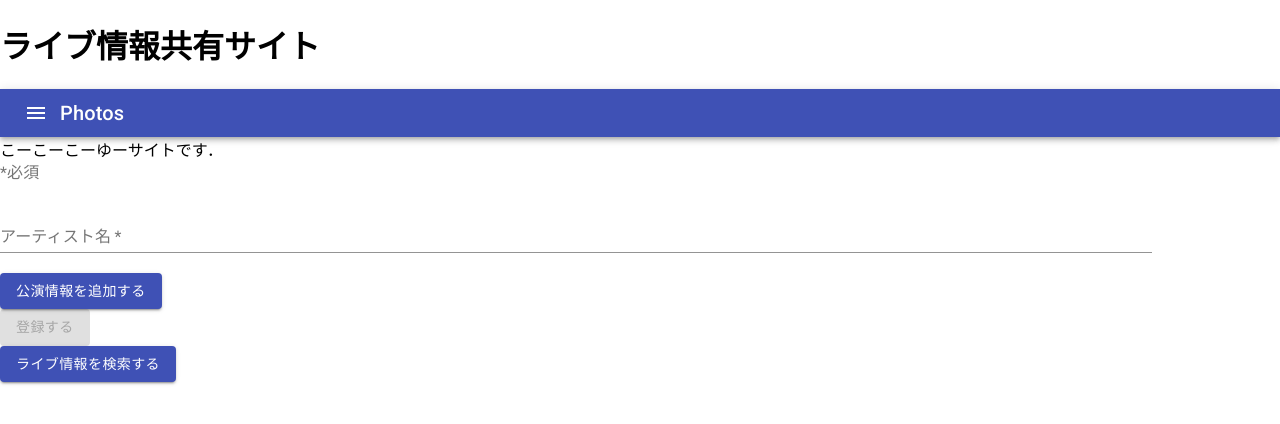
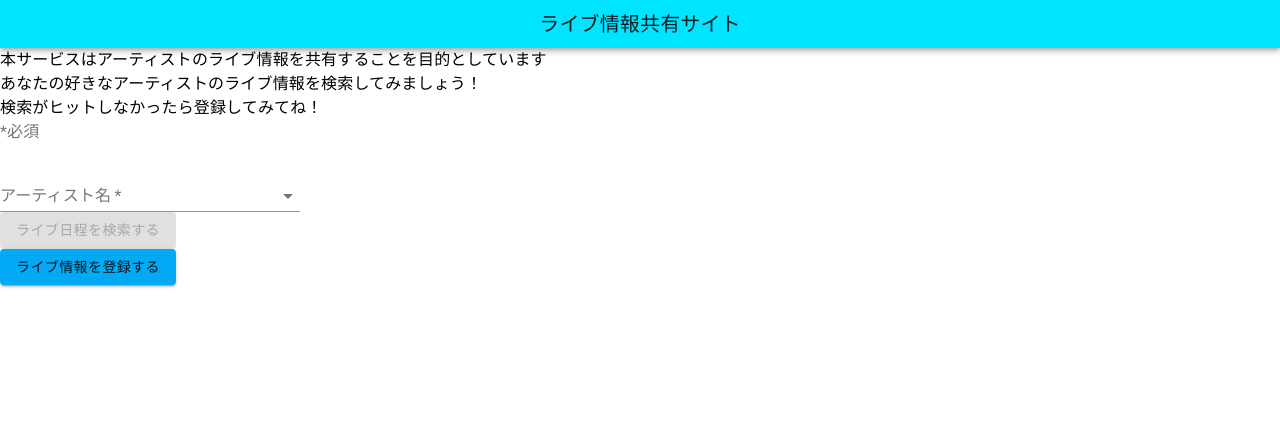
Before and after one commit to KengoShimizu/concert_date_sharing, a React (Create React App) app: page / in a window 1280 px wide. Shown: the top 424 px of the page. Built offline with nearby package versions, Linux system fonts and the light colour scheme; data requests are answered from the project's data file.

Commit message:
make a theme

```diff
--- a/package.json
+++ b/package.json
@@ -5,6 +5,7 @@
   "dependencies": {
     "@date-io/date-fns": "^1.3.13",
     "@material-ui/core": "^4.9.3",
+    "@material-ui/icons": "^4.9.1",
     "@material-ui/lab": "^4.0.0-alpha.43",
     "@testing-library/jest-dom": "^4.2.4",
     "@testing-library/react": "^9.3.2",
--- a/public/index.html
+++ b/public/index.html
@@ -25,7 +25,6 @@
     <title>React App</title>
   </head>
   <body>
-    <h1>ライブ情報共有サイト</h1>
     <div id="root"></div>
     <!--
       This HTML file is a template.
--- /dev/null
+++ b/src/common_theme.js
@@ -0,0 +1,15 @@
+import { createMuiTheme } from '@material-ui/core/styles';
+//import { green } from '@material-ui/core/colors';
+
+const theme = createMuiTheme({
+  palette: {
+    primary: {
+      main: '#00e5ff',
+    },
+    secondary: {
+      main: '#03a9f4',
+    },
+  },
+});
+
+export default theme;
--- a/src/components/Form.js
+++ b/src/components/Form.js
@@ -187,7 +187,7 @@ class Form extends React.Component {
     const addButton = (
       <Button
         variant="contained"
-        color="primary"
+        color="secondary"
         onClick={this.append_details}>
         公演情報を追加する
       </Button>
@@ -197,7 +197,7 @@ class Form extends React.Component {
       <Button
         id="submit"
         variant="contained"
-        color="primary"
+        color="secondary"
         className={this.state.isinputted ? "" : "submit-disabled"}
         onClick={this.addDetails}
         type="submit"
@@ -227,7 +227,7 @@ class Form extends React.Component {
                   公演情報{i+1}
                   <Button
                 　  variant="contained"
-                  　color="primary"
+                  　color="secondary"
                   　onClick={() => this.delete_details(i)}>
                     削除する
                   </Button>
@@ -282,7 +282,7 @@ class Form extends React.Component {
             {addButton}
             <br />
             {regButton}
-            <Button id="dummysubmit" display="none" type="submit"></Button>
+            <Button id="dummysubmit" type="submit" style={{display: "none"}}>dummy</Button>
           </form>
         </div>
     );
--- a/src/components/Header.js
+++ b/src/components/Header.js
@@ -1,18 +1,34 @@
 import React from 'react';
-import { AppBar, Toolbar, Typography, IconButton } from '@material-ui/core';
-import MenuIcon from '@material-ui/icons/Menu';
+import { AppBar, Toolbar, Typography, withStyles } from '@material-ui/core';
+import { ThemeProvider } from '@material-ui/core/styles';
+import theme from '../common_theme';
 
-const Header = () => (
-  <AppBar position="static">
-  <Toolbar variant="dense">
-    <IconButton edge="start" color="inherit" aria-label="menu">
-      <MenuIcon />
-    </IconButton>
-    <Typography variant="h6" color="inherit">
-      Photos
-    </Typography>
-  </Toolbar>
-</AppBar>
-);
+const styles = {
+  root: {
+    flexGrow: 1,
+  },
+  appbar: {
+    alignItems: 'center',
+  }
+};
 
-export default Header;
+class Header extends React.Component {
+  render() {
+    const { classes } = this.props;
+    return(
+      <div className={classes.root}>
+        <ThemeProvider theme={theme}>
+          <AppBar position="static" className={classes.appbar} color="primary">
+            <Toolbar variant="dense">
+              <Typography variant="h6">
+                ライブ情報共有サイト
+              </Typography>
+            </Toolbar>
+          </AppBar>
+        </ThemeProvider>
+      </div>
+    );
+  }
+};
+
+export default withStyles(styles)(Header);
--- a/src/components/SearchForm.js
+++ b/src/components/SearchForm.js
@@ -72,7 +72,7 @@ class SearchForm extends React.Component {
           />
           <Button
             variant="contained"
-              color="primary"
+            color="secondary"
             onClick={this.search}
             className={this.state.isinputted ? "" : "submit-disabled"}
             >
--- a/src/index.js
+++ b/src/index.js
@@ -2,10 +2,20 @@ import React from 'react';
 import ReactDOM from 'react-dom';
 import './index.scss';
 import Main from './router/Main';
+import Header from './components/Header';
 import * as serviceWorker from './serviceWorker';
 import { BrowserRouter } from 'react-router-dom';
+import theme from './common_theme';
+import { ThemeProvider } from '@material-ui/core/styles';
 
-ReactDOM.render(<BrowserRouter><Main /></BrowserRouter>, document.getElementById('root'));
+ReactDOM.render(
+  <ThemeProvider theme={theme}>
+    <BrowserRouter>
+      <Header />
+      <Main />
+    </BrowserRouter>
+  </ThemeProvider>
+, document.getElementById('root'));
 
 // If you want your app to work offline and load faster, you can change
 // unregister() to register() below. Note this comes with some pitfalls.
--- a/src/router/Main.js
+++ b/src/router/Main.js
@@ -1,13 +1,13 @@
 import React from 'react';
 import { Switch, Route } from 'react-router-dom';
-import App from './App';
+import Register from './Register';
 import Search from './Search';
 
 const Main = () => (
   <main>
     <Switch>
-      <Route exact path="/" component={App} />
-      <Route path="/search" component={Search} />
+      <Route exact path="/" component={Search} />
+      <Route path="/register" component={Register} />
     </Switch>
   </main>
 );
--- a/src/router/App.js
+++ b/src/router/Register.js
@@ -1,21 +1,16 @@
 import React from 'react';
-import '../App.scss';
 import Form from '../components/Form';
-import Header from '../components/Header';
 import { Link } from 'react-router-dom';
 import { Button } from '@material-ui/core';
 
-function App() {
+function Register() {
   return (
-    <div className="App">
-      <Header />
-      <div className="description">こーこーこーゆーサイトです．</div>
-
+    <div className="Register">
       <Form />
-      <Link to="/search">
+      <Link to="/">
         <Button
           variant="contained"
-          color="primary"
+          color="secondary"
           >
           ライブ情報を検索する
         </Button>
@@ -25,4 +20,4 @@ function App() {
   );
 }
 
-export default App;
+export default Register;
--- a/src/router/Search.js
+++ b/src/router/Search.js
@@ -1,20 +1,28 @@
 import React from 'react';
 import SearchForm from '../components/SearchForm';
 import { Link } from 'react-router-dom';
-import { Button } from '@material-ui/core';
+import { Button, Typography } from '@material-ui/core';
 
 function Search() {
   return (
     <div className="Search">
-      <div className="description">検索してみてー</div>
-
+      <Typography>
+        本サービスはアーティストのライブ情報を共有することを目的としています<br />
+        あなたの好きなアーティストのライブ情報を検索してみましょう！<br />
+        検索がヒットしなかったら登録してみてね！
+      </Typography>
+      <Typography
+        color="textSecondary"
+        >
+        *必須
+      </Typography><br />
       <SearchForm />
-      <Link to="/">
+      <Link to="/register">
         <Button
           variant="contained"
-          color="primary"
+          color="secondary"
           >
-          トップに戻る
+          ライブ情報を登録する
         </Button>
       </Link>
 
```
Also changed, not shown: src/App.scss (deleted), 1 other file (tests, documents, lock files or other folders). Lines whose indentation alone changed are shown as unchanged.
